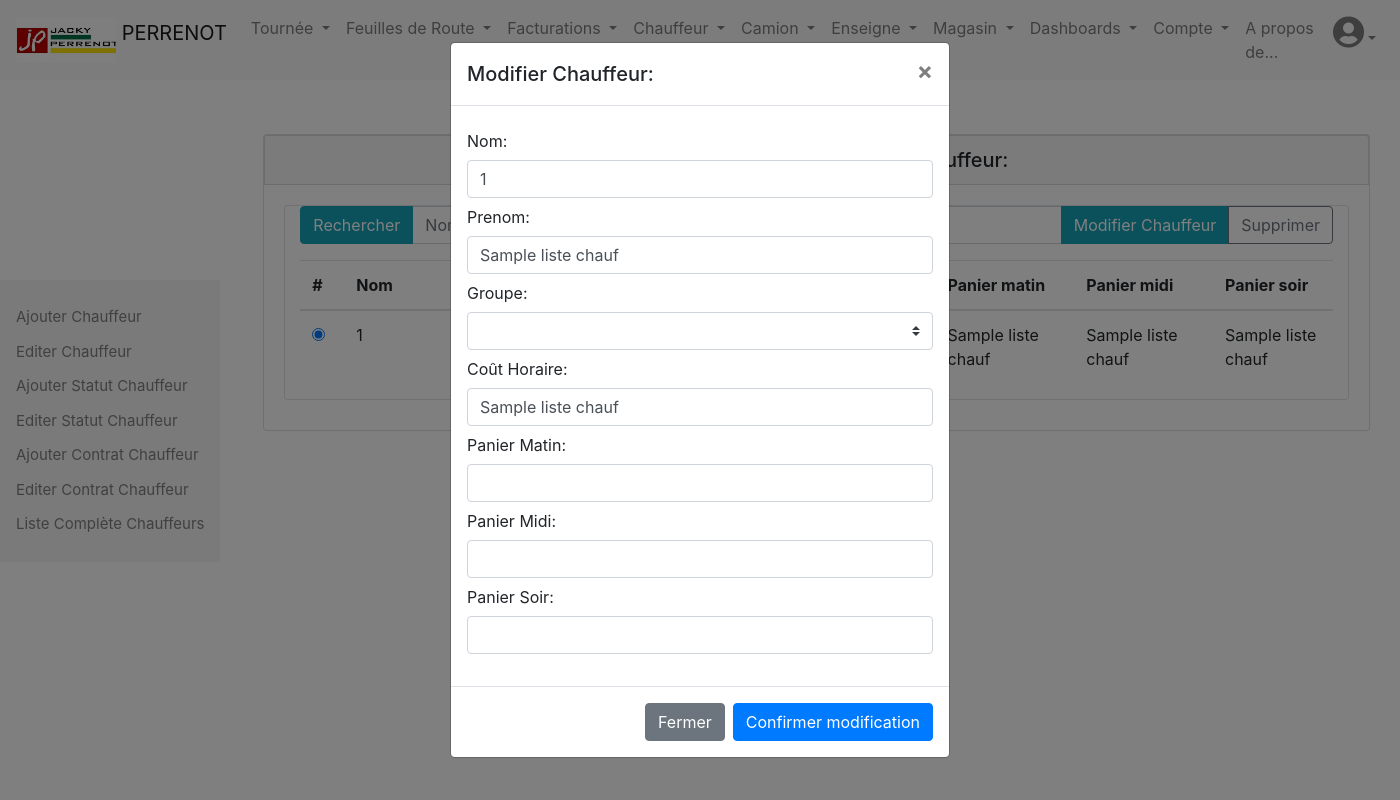
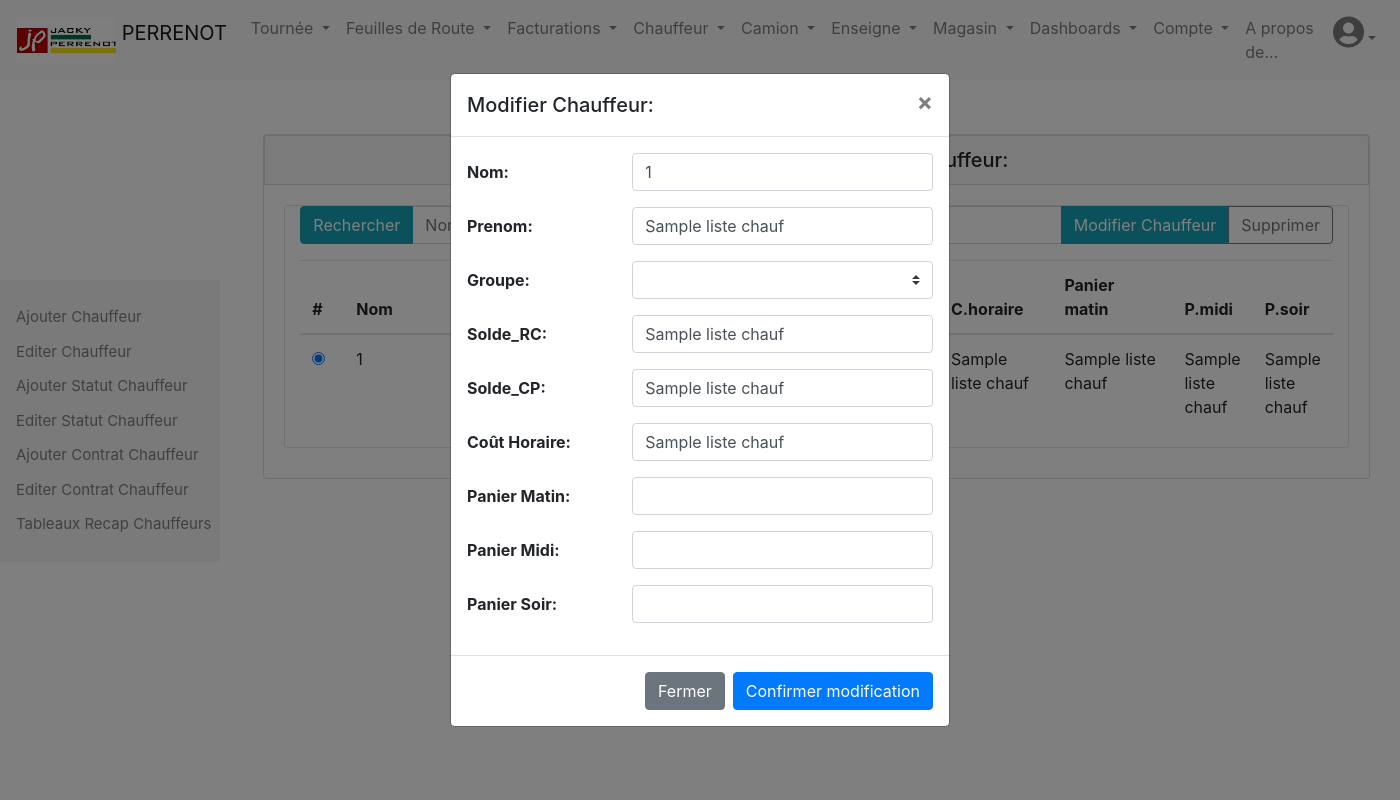
Before and after one commit to Souad-djerfi/perrenot_web, a Flask app: template templates/pages/modifier_chauf.html in a window 1400 px wide, after a click on "Modifier Chauffeur". Run offline with Flask 2, Linux system fonts and the light colour scheme; the template is opened without the code that fills it: most values are stand-ins (such as "Sample title", 1, 10 or a date in 2020); some libraries are stand-ins or nearby versions.

Commit message:
MAJ 17022021

```diff
--- a/templates/layouts/shared/_menu-chauf.html
+++ b/templates/layouts/shared/_menu-chauf.html
@@ -7,6 +7,6 @@
   <a href="{{url_for('edit_staut_chauf')}}">Editer Statut Chauffeur</a>
   <a href="{{url_for('ajouter_contrat_chauf')}}">Ajouter Contrat Chauffeur</a>
   <a href="{{url_for('edit_contrat_chauf')}}">Editer Contrat Chauffeur</a>
-  <a href="#">Liste Complète Chauffeurs </a>
+  <a href="#">Tableaux Recap Chauffeurs </a>
 
 </div>
--- a/templates/pages/edit_camion.html
+++ b/templates/pages/edit_camion.html
@@ -112,7 +112,7 @@
   </div>
 </div>
 </form>
-<!-- fenetre modale modification camionfeur-->
+<!-- fenetre modale modification camion-->
 <div class="modal fade" id="modifier_camion" tabindex="-1" aria-labelledby="modifier_camion" aria-hidden="true">
   <div class="modal-dialog modal-dialog-centered modal-dialog-scrollable">
     <div class="modal-content">
--- a/templates/pages/modifier_chauf.html
+++ b/templates/pages/modifier_chauf.html
@@ -38,10 +38,12 @@
                           <th scope="col" style="width:16%;">Nom</th>
                           <th scope="col" style="width:16%;">Prénom</th>
                           <th scope="col" style="width:14%;">Groupe</th>
-                          <th scope="col" style="width:14%;">Cout horaire</th>
+                          <th scope="col" style="width:12%;">S.RC</th>
+                          <th scope="col" style="width:12%;">S.CP</th>
+                          <th scope="col" style="width:12%;">C.horaire</th>
                           <th scope="col" style="width:14%;">Panier matin</th>
-                          <th scope="col" style="width:14%;">Panier midi</th>
-                          <th scope="col" style="width:14%;">Panier soir</th>
+                          <th scope="col" style="width:14%;">P.midi</th>
+                          <th scope="col" style="width:14%;">P.soir</th>
                         </tr>
                       </thead>
                       <tbody>
@@ -57,6 +59,8 @@
                             <td id="table_prenom">{{chauf[1]}}</td>
                             <td id="table_groupe_id" hidden>{{chauf[7]}}</td>
                             <td id="table_groupe">{{chauf[8]}}</td>
+                            <td id="table_RC">{{chauf[9]}}</td>
+                            <td id="table_CP">{{chauf[10]}}</td>
                             <td id="table_horaire">{{chauf[2]}}</td>
                             <td id="table_panier_matin">{{chauf[3]}}</td>
                             <td id="table_panier_midi">{{chauf[4]}}</td>
@@ -116,25 +120,66 @@
         <div class="modal-body">
           <div class="form-group">
             <input type="text" class="form-control" id="edit_chauf_id" name="chauf_id" hidden>
-            <label for="nom" class="col-form-label">Nom:</label>
+            <div class="form-group row">
+              <label for="nom" class="col-sm-4 col-form-label"><strong>Nom:</strong></label>
+              <div class="col-sm-8">
                 <input type="text" class="form-control" id="edit_nom" name="nom" >
-            <label for="prenom" class="col-form-label">Prenom:</label>
+              </div>
+            </div>
+            <div class="form-group row">
+              <label for="prenom" class="col-sm-4 col-form-label"><strong>Prenom:</strong></label>
+              <div class="col-sm-8">
                 <input type="text" class="form-control" id="edit_prenom" name="prenom">
-            <label for="statut" class="col-form-label">Groupe:</label>
+              </div>
+            </div>
+            <div class="form-group row">
+            <label for="statut" class="col-sm-4 col-form-label"><strong>Groupe:</strong></label>
               <!--<input type="text" class="form-control" id="edit_statut" name= "statut">-->
+              <div class="col-sm-8">
               <select name="modal_liste_groupe" class="custom-select" required>
                   {% for grp in liste_groupe %}
                       <option id="edit_groupe" value="{{ grp[0] }}" >  {{ grp[1] }} </option>
                   {% endfor %}
               </select>
-            <label for="horaire" class="col-form-label">Coût Horaire:</label>
+            </div>
+            </div>
+            <div class="form-group row">
+              <label for="edit_RC" class="col-sm-4 col-form-label"><strong>Solde_RC:</strong></label>
+              <div class="col-sm-8">
+                <input type="text" class="form-control" id="edit_RC" name="RC">
+              </div>
+            </div>
+            <div class="form-group row">
+            <label for="edit_CP" class="col-sm-4 col-form-label"><strong>Solde_CP:</strong></label>
+              <div class="col-sm-8">
+                <input type="text" class="form-control" id="edit_CP" name="CP">
+              </div>
+            </div>
+            <div class="form-group row">
+              <label for="horaire" class="col-sm-4 col-form-label"><strong>Coût Horaire:</strong></label>
+              <div class="col-sm-8">
                 <input type="text" class="form-control" id="edit_horaire" name="horaire">
-            <label for="horaire" class="col-form-label">Panier Matin:</label>
+              </div>
+            </div>
+            <div class="form-group row">
+              <label for="horaire" class="col-sm-4 col-form-label"><strong>Panier Matin:</strong></label>
+              <div class="col-sm-8">
                 <input type="number" class="form-control" id="edit_panier1" name="panier1">
-            <label for="horaire" class="col-form-label">Panier Midi:</label>
+              </div>
+            </div>
+
+            <div class="form-group row">
+              <label for="horaire" class="col-sm-4 col-form-label"><strong>Panier Midi:</strong></label>
+              <div class="col-sm-8">
                 <input type="number" class="form-control" id="edit_panier2" name= "panier2">
-            <label for="panier3" class="col-form-label">Panier Soir:</label>
+              </div>
+          </div>
+            <div class="form-group row">
+              <label for="panier3" class="col-sm-4 col-form-label"><strong>Panier Soir:</strong></label>
+              <div class="col-sm-8">
                 <input type="number" class="form-control" id="edit_panier3" name= "panier3">
+              </div>
+            </div>
           </div>
         </div>
         <div class="modal-footer">
@@ -157,6 +202,8 @@
     $('#edit_nom').val(row_selected.children("#table_nom").text())
     $('#edit_prenom').val(row_selected.children("#table_prenom").text())
     $('select[name="modal_liste_groupe"]').val(row_selected.children("#table_groupe_id").text()).attr("selected", "selected")
+    $('#edit_RC').val(row_selected.children("#table_RC").text())
+    $('#edit_CP').val(row_selected.children("#table_CP").text())
     $('#edit_horaire').val(row_selected.children("#table_horaire").text())
     $('#edit_panier1').val(row_selected.children("#table_panier_matin").text())
     $('#edit_panier2').val(row_selected.children("#table_panier_midi").text())
```
Also changed, not shown: templates/pages/edit_magasin.html (+14 -1 lines), templates/pages/edit_statut_chauf.html (+15 -6 lines), templates/pages/facturation_journaliere.html (+3 -5 lines). Lines whose indentation alone changed are shown as unchanged.
